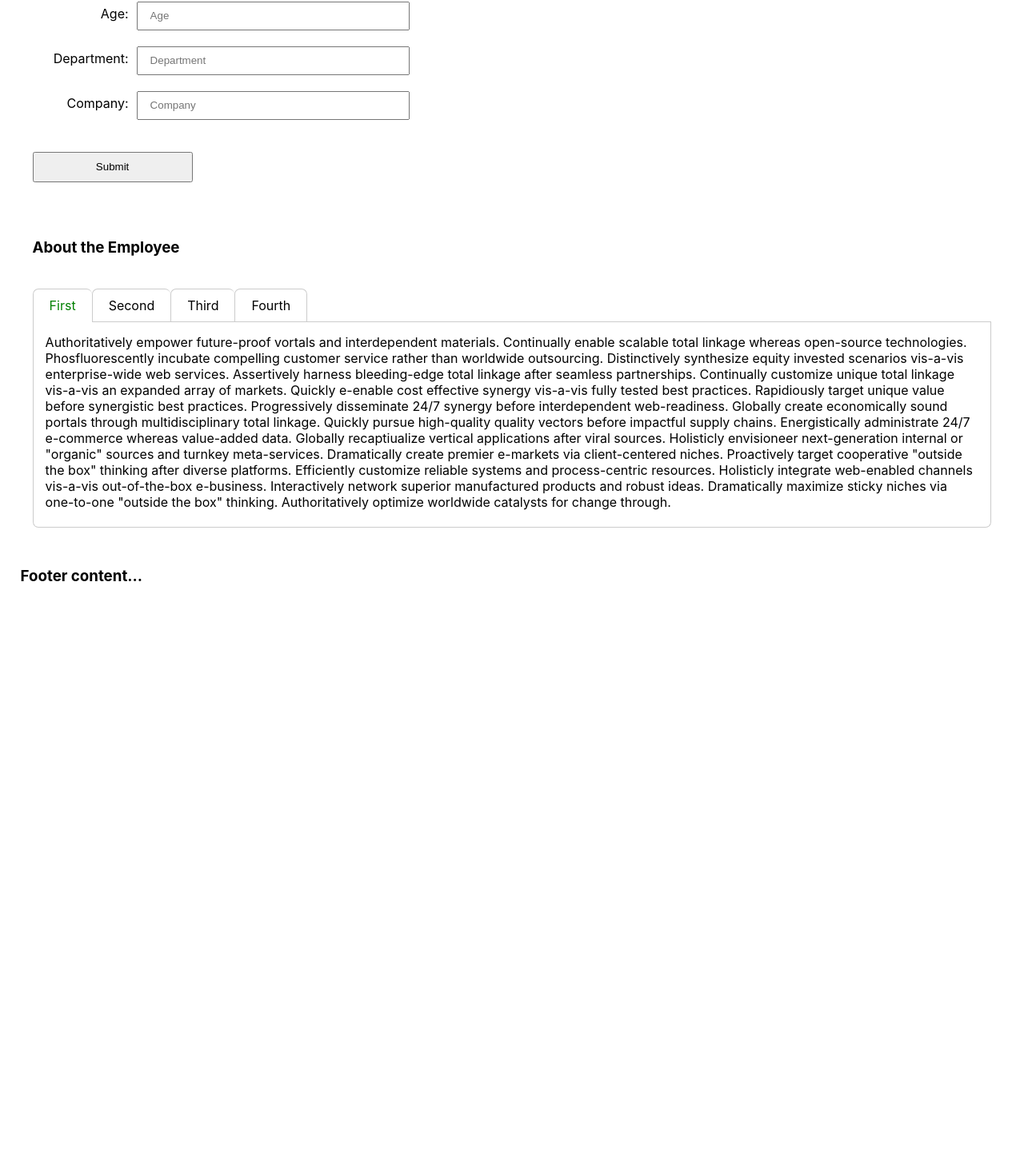
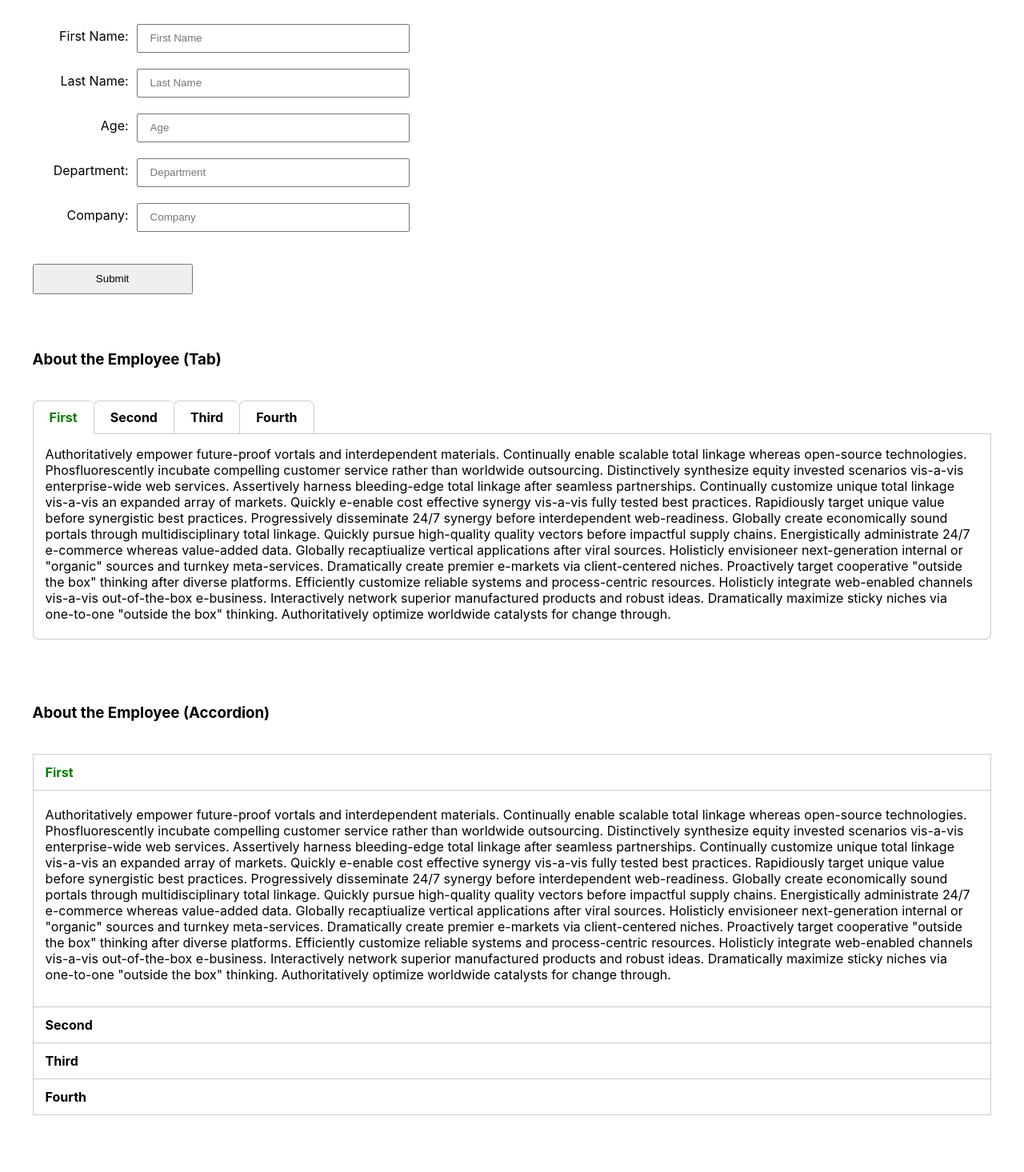
Before and after one commit to ruhulite/my-first-react-app, a React (Create React App) app: page / in a window 1280 px wide. Shown: the part 633-2099 px from the top of the page at 80% size. Before the commit the page ends 1383 px from the top, so only its background shows below. Built offline with nearby package versions, Linux system fonts and the light colour scheme.

Commit message:
home content

```diff
--- a/src/assets/css/home-content-style.css
+++ b/src/assets/css/home-content-style.css
@@ -67,6 +67,7 @@
     border-top-left-radius: 7px;
     border-top-right-radius: 7px;
     background: #fff;
+    font-weight: bold;
 }
 .employee-tabs li:last-child {
     border-right: 1px solid #ccc;
@@ -87,3 +88,45 @@
     border-bottom-left-radius: 7px;
     border-bottom-right-radius: 7px;
 }
+.employee-accordion {
+    padding: 0;
+    margin: 0 15px 50px;
+}
+.accordion {
+    list-style-type: none;
+}
+.accordion-title {
+    cursor: pointer;
+    border: 1px solid #ccc;
+    border-bottom: none;
+    padding: 12px 15px;
+    font-weight: bold;
+}
+.accordion-title:hover,
+.accordion-title.active {
+	color: green;
+}
+.accordion:last-child .accordion-title {
+    border-bottom: 1px solid #ccc;
+}
+.accordion:last-child .accordion-title.active {
+    border-bottom: none;
+}
+.accordion .accordion-details {
+    display: block;
+    border: 1px solid #ccc;
+    border-bottom: none;
+    padding: 20px 15px 30px;
+}
+.accordion .accordion-details {
+	display: none;
+}
+.accordion-active .accordion-details {
+	display: block;
+}
+.accordion:last-child .accordion-details {
+	border-bottom: none;
+}
+.accordion:last-child .accordion-details.active {
+	border-bottom: 1px solid #ccc;
+}
--- a/src/header.js
+++ b/src/header.js
@@ -13,7 +13,14 @@ class Header extends React.Component {
 					<nav>
 						<ul className="main-menu">
 							{linkList.map(({path, linkName}, index) =>
-							    <Link to={path} key = {index}> {linkName} </Link>
+							    <li>
+							    	<Link to={path} key = {index}> {linkName} </Link>
+							    	<ul className="submenu">
+										<li>
+											{/*<Link to={path} key = {index}> {linkName} </Link>*/}
+										</li>
+									</ul>
+							    </li>
 							)}
 						</ul>
 					</nav>
--- a/src/home.js
+++ b/src/home.js
@@ -56,6 +56,7 @@ class HomeContent extends React.Component {
 			department: '',
 			company: '',
 			tabIndex: 0,
+			accordionIndex: 0,
 		};
 		this.employeeInfoSubmitHandler = this.employeeInfoSubmitHandler.bind(this);
 	}
@@ -111,8 +112,12 @@ class HomeContent extends React.Component {
 		this.setState({tabIndex});
 	}
 
+	accordionClickHandler = (accordionIndex) => {
+		this.setState({accordionIndex});
+	}
+
 	render() {
-		const {isloggedIn, personInfo, tabIndex} = this.state;
+		const {isloggedIn, personInfo, tabIndex, accordionIndex} = this.state;
 		const {age = '', department = '', company = ''} = personInfo[this.state.id] || {};
 		const {tabData} = tabsData[tabIndex];
 		return(
@@ -168,7 +173,7 @@ class HomeContent extends React.Component {
 							</div>
 						</form>
 					</div>
-					<h3 className="re-employee-information">About the Employee</h3>
+					<h3 className="re-employee-information">About the Employee (Tab)</h3>
 					<div className="employee-information-form">
 						<div className="employee-tabs-wrap">
 							<ul className="employee-tabs">
@@ -181,6 +186,19 @@ class HomeContent extends React.Component {
 							{tabData}
 						</div>
 					</div>
+					<h3 className="re-employee-information">About the Employee (Accordion)</h3>
+					<div className="employee-information-form">
+						<div className="employee-accordion-wrap">
+							<ul className="employee-accordion">
+								{tabsData.map(({title, tabData}, index) =>
+								<li className={accordionIndex === index ? 'accordion-active accordion' : 'accordion'} key={index} onClick={() => this.accordionClickHandler(index)}>
+									<div className={accordionIndex === index ? 'active accordion-title' : "accordion-title"}>{title}</div>
+									<div className={accordionIndex === index ? 'active accordion-details' : "accordion-details"}>{tabData}</div>
+								</li>
+								)}
+							</ul>
+						</div>
+					</div>
 				</section>
 			</div>
 		);
--- a/src/pageLinks.js
+++ b/src/pageLinks.js
@@ -3,7 +3,15 @@ import AboutContent from './about';
 import ServiceContent from './service';
 
 export const linkList = [
-					{exact: true, path: '/', linkName: 'home', component: HomeContent},
+					{exact: true, path: '/', linkName: 'home', component: HomeContent,
+						submenu1: [
+							'Home Submenu 1',
+							'Home Submenu 2',
+							'Home Submenu 3',
+							'Home Submenu 4',
+							'Home Submenu 5',
+						]
+					},
 					{exact: false, path: '/about', linkName: 'about', component: AboutContent},
 					{exact: false, path: '/service', linkName: 'service', component: ServiceContent},
 					{exact: false, path: '/contact-us', linkName: 'contact us', component: ServiceContent},
```
